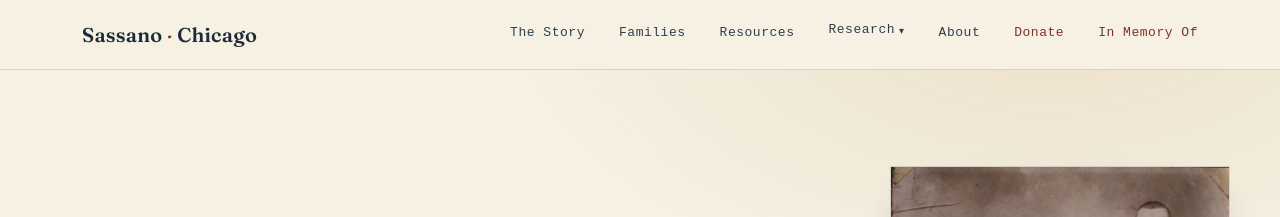
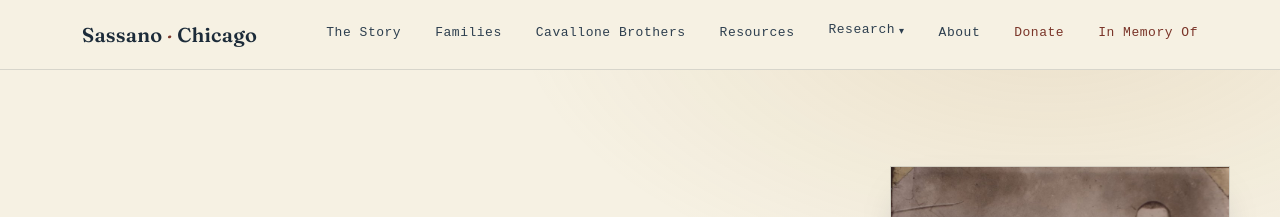
Before and after one commit to johncavallone/sassanochicago, a Jekyll site: the page built from index.html, in a window 1280 px wide. Shown: the top 217 px of the page. Built offline with Jekyll 4.4.1, drawn with Linux system fonts in a browser that asks for light colours; some web fonts are replaced.

Commit message:
Add files via upload

```diff
--- a/_layouts/default.html
+++ b/_layouts/default.html
@@ -22,6 +22,7 @@
     <div class="navlinks">
       <a href="{{ '/' | relative_url }}#story">The Story</a>
       <a href="{{ '/families.html' | relative_url }}">Families</a>
+      <a href="{{ '/cavallone-brothers.html' | relative_url }}">Cavallone Brothers</a>
       <a href="{{ '/resources.html' | relative_url }}">Resources</a>
       <div class="nav-dropdown">
         <button class="drop-trigger" aria-haspopup="true">Research <span class="drop-caret">▾</span></button>
```
